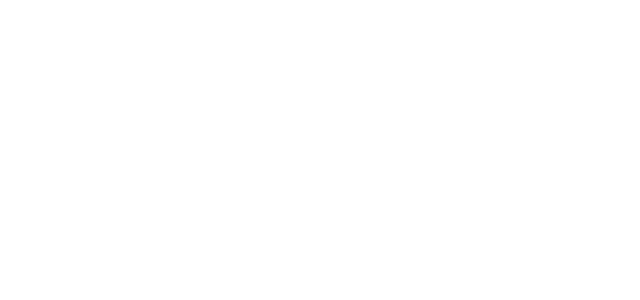
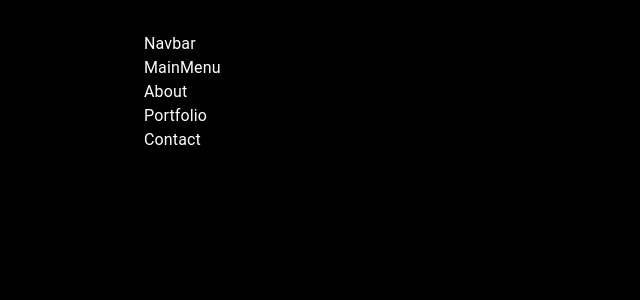
Before and after one commit to thoraf20/revent-test, a React (Create React App) app: page / in a window 1280 px wide. Shown: the top 300 px of the page, without its empty margins (0-640 px from the left). Built offline with nearby package versions, Linux system fonts and the light colour scheme.

Commit message:
ste layout

```diff
--- a/package.json
+++ b/package.json
@@ -6,6 +6,7 @@
     "@emotion/react": "^11.10.4",
     "@emotion/styled": "^11.10.4",
     "@mui/material": "^5.10.5",
+    "@mui/styles": "^5.10.3",
     "@testing-library/jest-dom": "^5.16.5",
     "@testing-library/react": "^13.4.0",
     "@testing-library/user-event": "^13.5.0",
--- a/src/App.js
+++ b/src/App.js
@@ -1,8 +1,15 @@
+import React from 'react';
+import { About, Contact, LandingLayout, MainMenu, Navbar, Portfolio } from "./components";
 
 function App() {
   return (
-    <div >
-    </div>
+    <LandingLayout>
+      <Navbar/>
+      <MainMenu/>
+      <About/>
+      <Portfolio/>
+      <Contact/>
+    </LandingLayout>
   );
 }
 
--- /dev/null
+++ b/src/components/About.jsx
@@ -0,0 +1,7 @@
+import React from 'react'
+
+export const About = () => {
+  return (
+    <div>About</div>
+  )
+}
--- /dev/null
+++ b/src/components/Contact.jsx
@@ -0,0 +1,7 @@
+import React from 'react'
+
+export const Contact = () => {
+  return (
+    <div>Contact</div>
+  )
+}
--- /dev/null
+++ b/src/components/LandingLayout.jsx
@@ -0,0 +1,21 @@
+import React from 'react';
+import { Box } from '@mui/material';
+import {makeStyles} from '@mui/styles';
+
+const useStyles = makeStyles((theme) => ({
+    container: {
+        background: '#000000',
+        color: '#fff',
+        height: '100vh',
+        padding: `${theme.spacing(4)} ${theme.spacing(18)}`
+    },
+  }));
+
+export const LandingLayout = ({children}) => {
+  const {container} = useStyles();
+  return (
+    <Box className={container}>
+        {children}
+    </Box>
+  )
+}
--- /dev/null
+++ b/src/components/MainMenu.jsx
@@ -0,0 +1,7 @@
+import React from 'react'
+
+export const MainMenu = () => {
+  return (
+    <div>MainMenu</div>
+  )
+}
--- /dev/null
+++ b/src/components/Navbar.jsx
@@ -0,0 +1,7 @@
+import React from 'react'
+
+export const Navbar = () => {
+  return (
+    <div>Navbar</div>
+  )
+}
--- /dev/null
+++ b/src/components/Portfolio.jsx
@@ -0,0 +1,7 @@
+import React from 'react'
+
+export const Portfolio = () => {
+  return (
+    <div>Portfolio</div>
+  )
+}
--- /dev/null
+++ b/src/components/Resume.jsx
@@ -0,0 +1,7 @@
+import React from 'react'
+
+export const Resume = () => {
+  return (
+    <div>Resume</div>
+  )
+}
--- /dev/null
+++ b/src/components/index.js
@@ -0,0 +1,7 @@
+export * from './LandingLayout';
+export * from './Navbar';
+export * from './MainMenu';
+export * from './About';
+export * from './Resume';
+export * from './Portfolio';
+export * from './Contact';
--- a/src/index.js
+++ b/src/index.js
@@ -2,12 +2,19 @@
 import ReactDOM from 'react-dom/client';
 import './index.css';
 import App from './App';
+import { createTheme, ThemeProvider } from '@mui/material/styles';
+import CssBaseline from '@mui/material/CssBaseline';
+
+const theme = createTheme({});
 
 const root = ReactDOM.createRoot(document.getElementById('root'));
 root.render(
-  <React.StrictMode>
-    <App />
-  </React.StrictMode>
+	<React.StrictMode>
+		<ThemeProvider theme={theme}>
+    <CssBaseline />
+			<App />
+		</ThemeProvider>
+	</React.StrictMode>,
 );
 
 // If you want to start measuring performance in your app, pass a function
```
Also changed, not shown: 1 other file (tests, documents, lock files or other folders).
